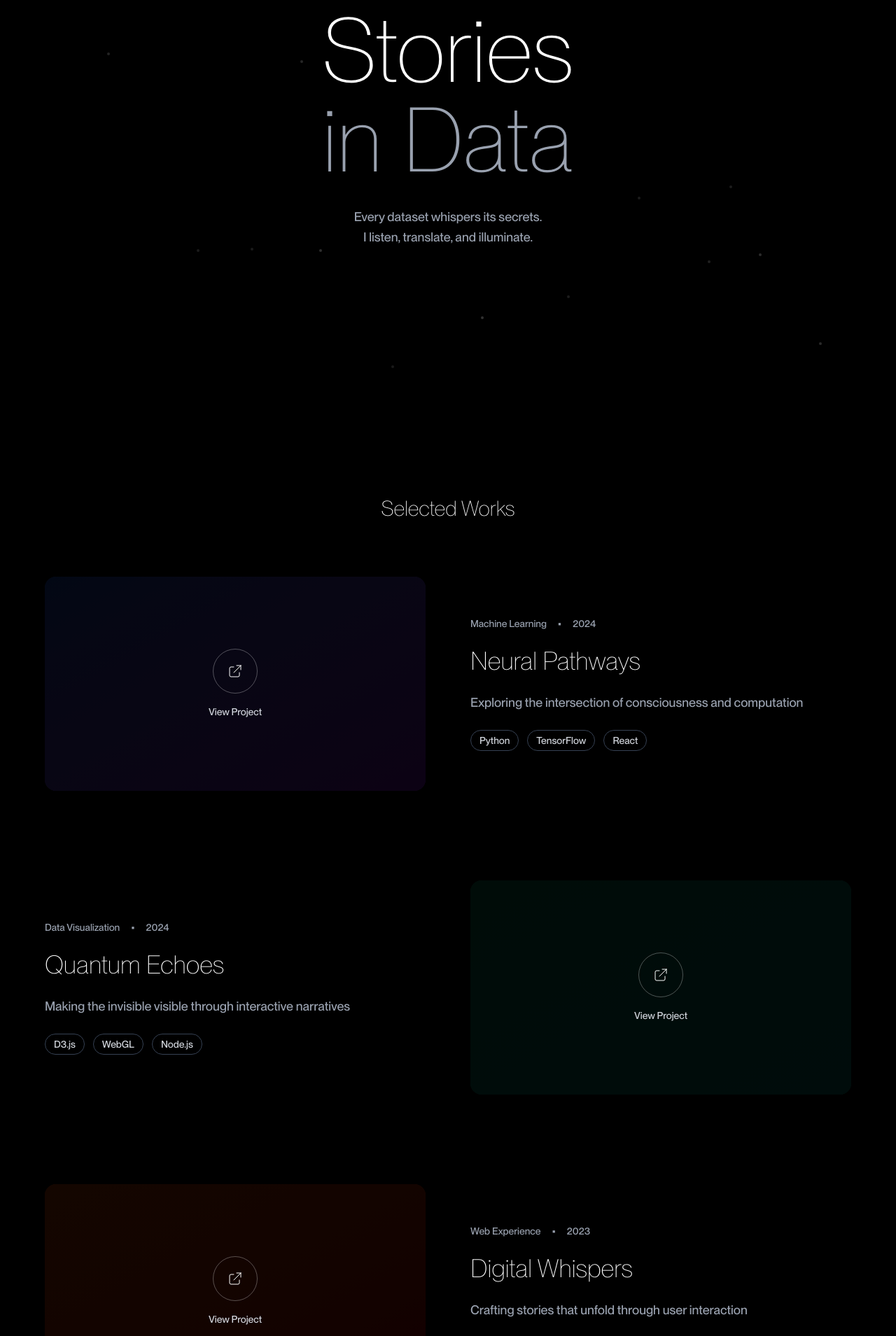
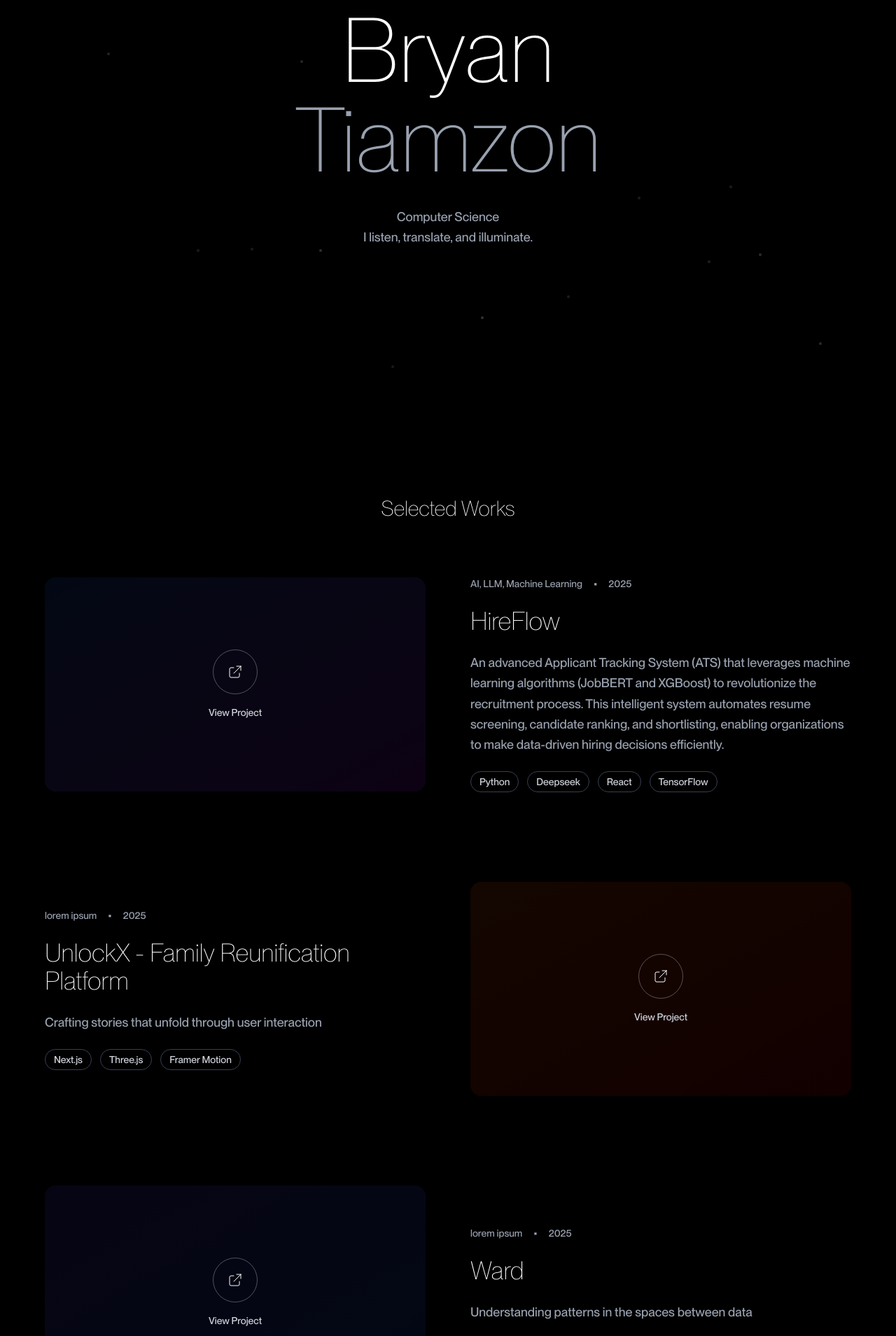
Before and after one commit to officialbryx/Portfolio, a React (Vite) app: page / in a window 1280 px wide. Shown: the part 220-2129 px from the top of the page at 70% size. Built offline with nearby package versions, Linux system fonts and the light colour scheme.

Commit message:
Update App.jsx

```diff
--- a/src/App.jsx
+++ b/src/App.jsx
@@ -35,38 +35,39 @@ function App() {
 
   const projects = [
     {
-      title: "Neural Pathways",
-      category: "Machine Learning",
-      year: "2024",
+      title: "HireFlow",
+      category: "AI, LLM, Machine Learning",
+      year: "2025",
       description:
-        "Exploring the intersection of consciousness and computation",
-      tech: ["Python", "TensorFlow", "React"],
+        "An advanced Applicant Tracking System (ATS) that leverages machine learning algorithms (JobBERT and XGBoost) to revolutionize the recruitment process. This intelligent system automates resume screening, candidate ranking, and shortlisting, enabling organizations to make data-driven hiring decisions efficiently.",
+      tech: ["Python", "Deepseek", "React", "TensorFlow"],
       gradient: "from-blue-600/20 to-purple-600/20",
     },
     {
-      title: "Quantum Echoes",
-      category: "Data Visualization",
-      year: "2024",
-      description:
-        "Making the invisible visible through interactive narratives",
-      tech: ["D3.js", "WebGL", "Node.js"],
-      gradient: "from-emerald-600/20 to-teal-600/20",
-    },
-    {
-      title: "Digital Whispers",
-      category: "Web Experience",
-      year: "2023",
+      title: "UnlockX - Family Reunification Platform",
+      category: "lorem ipsum",
+      year: "2025",
       description: "Crafting stories that unfold through user interaction",
       tech: ["Next.js", "Three.js", "Framer Motion"],
       gradient: "from-orange-600/20 to-red-600/20",
     },
     {
-      title: "Silent Algorithms",
-      category: "Research",
-      year: "2023",
+      title: "Ward",
+      category: "lorem ipsum",
+      year: "2025",
       description: "Understanding patterns in the spaces between data",
       tech: ["R", "Python", "Observable"],
       gradient: "from-indigo-600/20 to-blue-600/20",
+    },
+    {
+      title:
+        "Point of Sales with Inventory System for Moon Hey Hotpot and Grill",
+      category: "lorem ipsum",
+      year: "2024",
+      description:
+        "The Point of Sales (POS) with Inventory System is a software solution designed to improve a company's restaurant operations such as managing inventory and processing orders. The software is specifically built to meet the company's needs with several essential modules tailored to support its operations. ",
+      tech: ["D3.js", "WebGL", "Node.js"],
+      gradient: "from-emerald-600/20 to-teal-600/20",
     },
   ];
 
@@ -135,11 +136,11 @@ function App() {
           }}
         >
           <h2 className="text-7xl md:text-9xl font-thin mb-8 leading-none">
-            <span className="block">Stories</span>
-            <span className="block text-gray-400">in Data</span>
+            <span className="block">Bryan</span>
+            <span className="block text-gray-400">Tiamzon</span>
           </h2>
           <p className="text-gray-400 max-w-md mx-auto text-lg leading-relaxed">
-            Every dataset whispers its secrets.
+            Computer Science
             <br />I listen, translate, and illuminate.
           </p>
         </div>
@@ -331,7 +332,7 @@ function App() {
       {/* Footer */}
       <footer className="py-12 px-8 border-t border-gray-800">
         <div className="max-w-6xl mx-auto flex justify-between items-center text-gray-500 text-sm">
-          <p>© 2024 Bryan Tiamzon</p>
+          <p>© 2025 Bryan Tiamzon</p>
           <p>Crafted with intention</p>
         </div>
       </footer>
```
